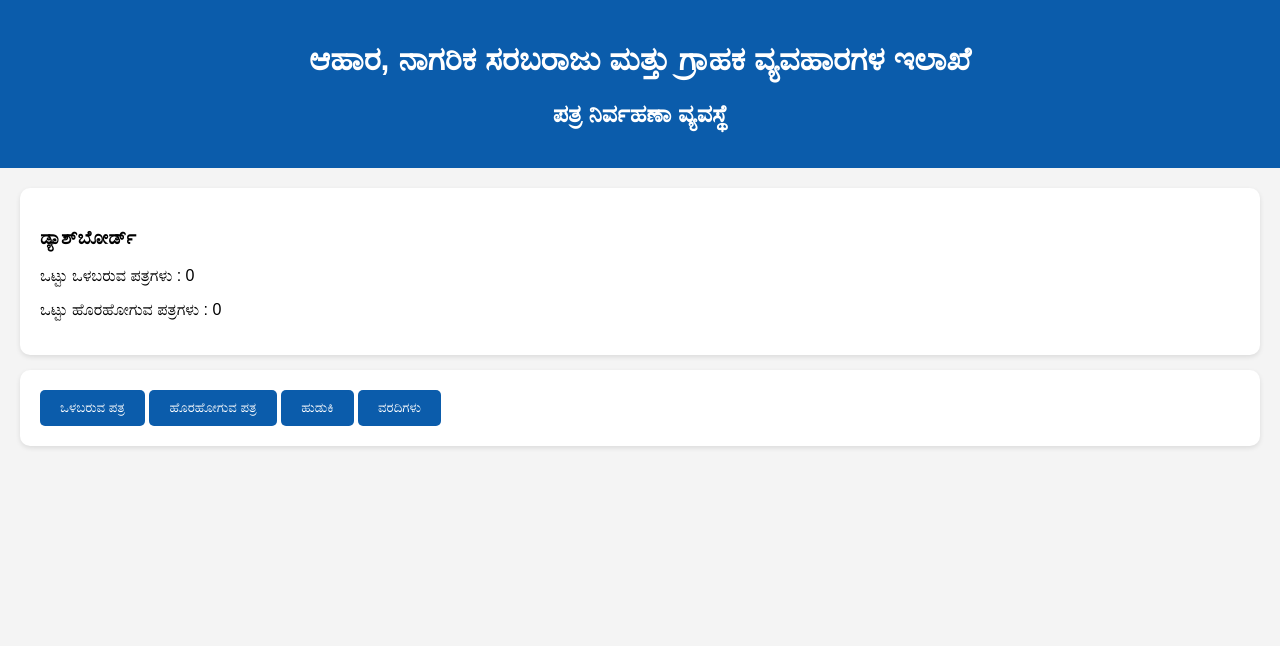
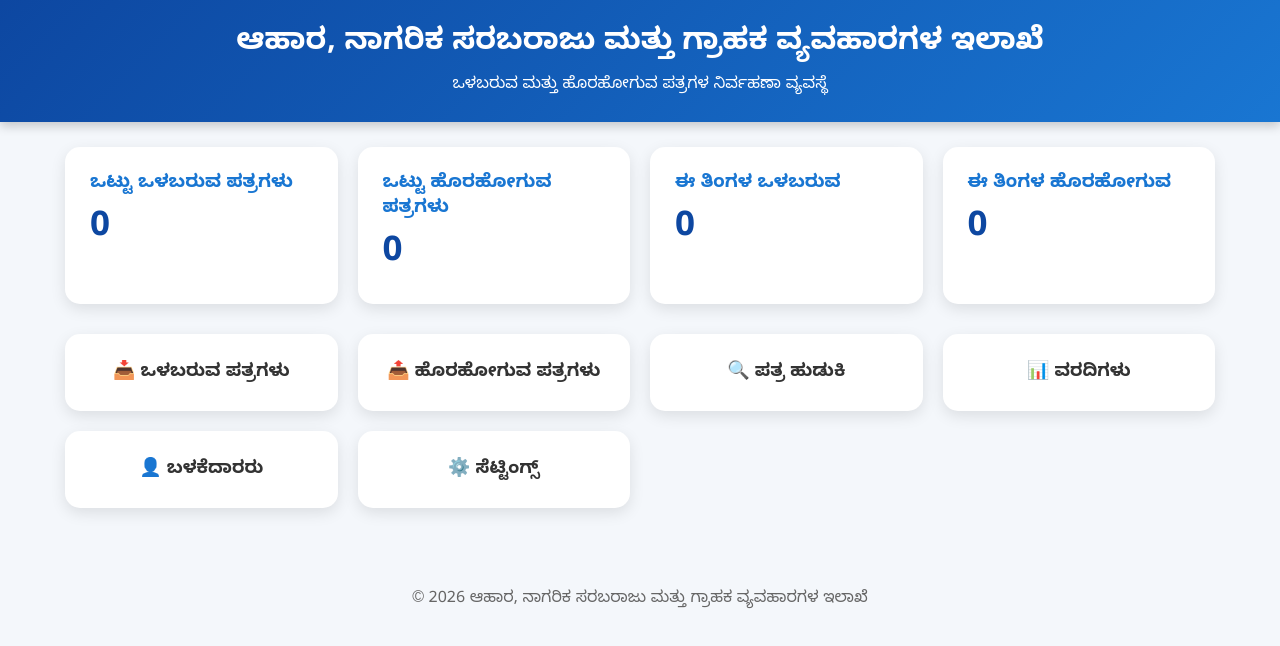
Before and after one commit to tej463626/letter-management-system, a plain HTML site: page index.html in a window 1280 px wide. Drawn offline with Linux system fonts and the light colour scheme.

Commit message:
Update index.html

```diff
--- a/index.html
+++ b/index.html
@@ -4,61 +4,163 @@
 <meta charset="UTF-8">
 <meta name="viewport" content="width=device-width, initial-scale=1.0">
 <title>ಪತ್ರ ನಿರ್ವಹಣಾ ವ್ಯವಸ್ಥೆ</title>
+
+<link href="https://fonts.googleapis.com/css2?family=Noto+Sans+Kannada:wght@400;500;700&display=swap" rel="stylesheet">
+
 <style>
+
+*{
+margin:0;
+padding:0;
+box-sizing:border-box;
+font-family:'Noto Sans Kannada',sans-serif;
+}
+
 body{
-font-family:Arial,sans-serif;
-background:#f4f4f4;
-margin:0;
+background:#f4f7fb;
 }
-header{
-background:#0b5cab;
+
+.header{
+background:linear-gradient(135deg,#0d47a1,#1976d2);
 color:white;
-padding:20px;
+padding:25px;
 text-align:center;
+box-shadow:0 4px 10px rgba(0,0,0,0.2);
 }
+
+.header h1{
+font-size:30px;
+margin-bottom:10px;
+}
+
+.header p{
+font-size:16px;
+}
+
 .container{
-padding:20px;
+padding:25px;
+max-width:1200px;
+margin:auto;
 }
+
+.stats{
+display:grid;
+grid-template-columns:repeat(auto-fit,minmax(250px,1fr));
+gap:20px;
+margin-bottom:30px;
+}
+
 .card{
 background:white;
-padding:20px;
-border-radius:10px;
-margin-bottom:15px;
-box-shadow:0 2px 5px rgba(0,0,0,0.1);
+padding:25px;
+border-radius:15px;
+box-shadow:0 5px 15px rgba(0,0,0,0.1);
+transition:.3s;
 }
-button{
-padding:10px 20px;
-background:#0b5cab;
+
+.card:hover{
+transform:translateY(-5px);
+}
+
+.card h3{
+color:#1976d2;
+margin-bottom:10px;
+}
+
+.number{
+font-size:35px;
+font-weight:bold;
+color:#0d47a1;
+}
+
+.menu{
+display:grid;
+grid-template-columns:repeat(auto-fit,minmax(220px,1fr));
+gap:20px;
+}
+
+.menu a{
+text-decoration:none;
+background:white;
+padding:25px;
+border-radius:15px;
+text-align:center;
+font-size:18px;
+font-weight:600;
+color:#333;
+box-shadow:0 5px 15px rgba(0,0,0,0.1);
+transition:.3s;
+}
+
+.menu a:hover{
+background:#1976d2;
 color:white;
-border:none;
-border-radius:5px;
-cursor:pointer;
 }
+
+.footer{
+margin-top:40px;
+text-align:center;
+padding:15px;
+color:#666;
+}
+
 </style>
 </head>
+
 <body>
 
-<header>
+<div class="header">
 <h1>ಆಹಾರ, ನಾಗರಿಕ ಸರಬರಾಜು ಮತ್ತು ಗ್ರಾಹಕ ವ್ಯವಹಾರಗಳ ಇಲಾಖೆ</h1>
-<h2>ಪತ್ರ ನಿರ್ವಹಣಾ ವ್ಯವಸ್ಥೆ</h2>
-</header>
+<p>ಒಳಬರುವ ಮತ್ತು ಹೊರಹೋಗುವ ಪತ್ರಗಳ ನಿರ್ವಹಣಾ ವ್ಯವಸ್ಥೆ</p>
+</div>
 
 <div class="container">
 
+<div class="stats">
+
 <div class="card">
-<h3>ಡ್ಯಾಶ್‌ಬೋರ್ಡ್</h3>
-<p>ಒಟ್ಟು ಒಳಬರುವ ಪತ್ರಗಳು : 0</p>
-<p>ಒಟ್ಟು ಹೊರಹೋಗುವ ಪತ್ರಗಳು : 0</p>
+<h3>ಒಟ್ಟು ಒಳಬರುವ ಪತ್ರಗಳು</h3>
+<div class="number">0</div>
 </div>
 
 <div class="card">
-<button>ಒಳಬರುವ ಪತ್ರ</button>
-<button>ಹೊರಹೋಗುವ ಪತ್ರ</button>
-<button>ಹುಡುಕಿ</button>
-<button>ವರದಿಗಳು</button>
+<h3>ಒಟ್ಟು ಹೊರಹೋಗುವ ಪತ್ರಗಳು</h3>
+<div class="number">0</div>
+</div>
+
+<div class="card">
+<h3>ಈ ತಿಂಗಳ ಒಳಬರುವ</h3>
+<div class="number">0</div>
+</div>
+
+<div class="card">
+<h3>ಈ ತಿಂಗಳ ಹೊರಹೋಗುವ</h3>
+<div class="number">0</div>
 </div>
 
 </div>
 
+<div class="menu">
+
+<a href="#">📥 ಒಳಬರುವ ಪತ್ರಗಳು</a>
+
+<a href="#">📤 ಹೊರಹೋಗುವ ಪತ್ರಗಳು</a>
+
+<a href="#">🔍 ಪತ್ರ ಹುಡುಕಿ</a>
+
+<a href="#">📊 ವರದಿಗಳು</a>
+
+<a href="#">👤 ಬಳಕೆದಾರರು</a>
+
+<a href="#">⚙️ ಸೆಟ್ಟಿಂಗ್ಸ್</a>
+
+</div>
+
+</div>
+
+<div class="footer">
+© 2026 ಆಹಾರ, ನಾಗರಿಕ ಸರಬರಾಜು ಮತ್ತು ಗ್ರಾಹಕ ವ್ಯವಹಾರಗಳ ಇಲಾಖೆ
+</div>
+
 </body>
 </html>
```
